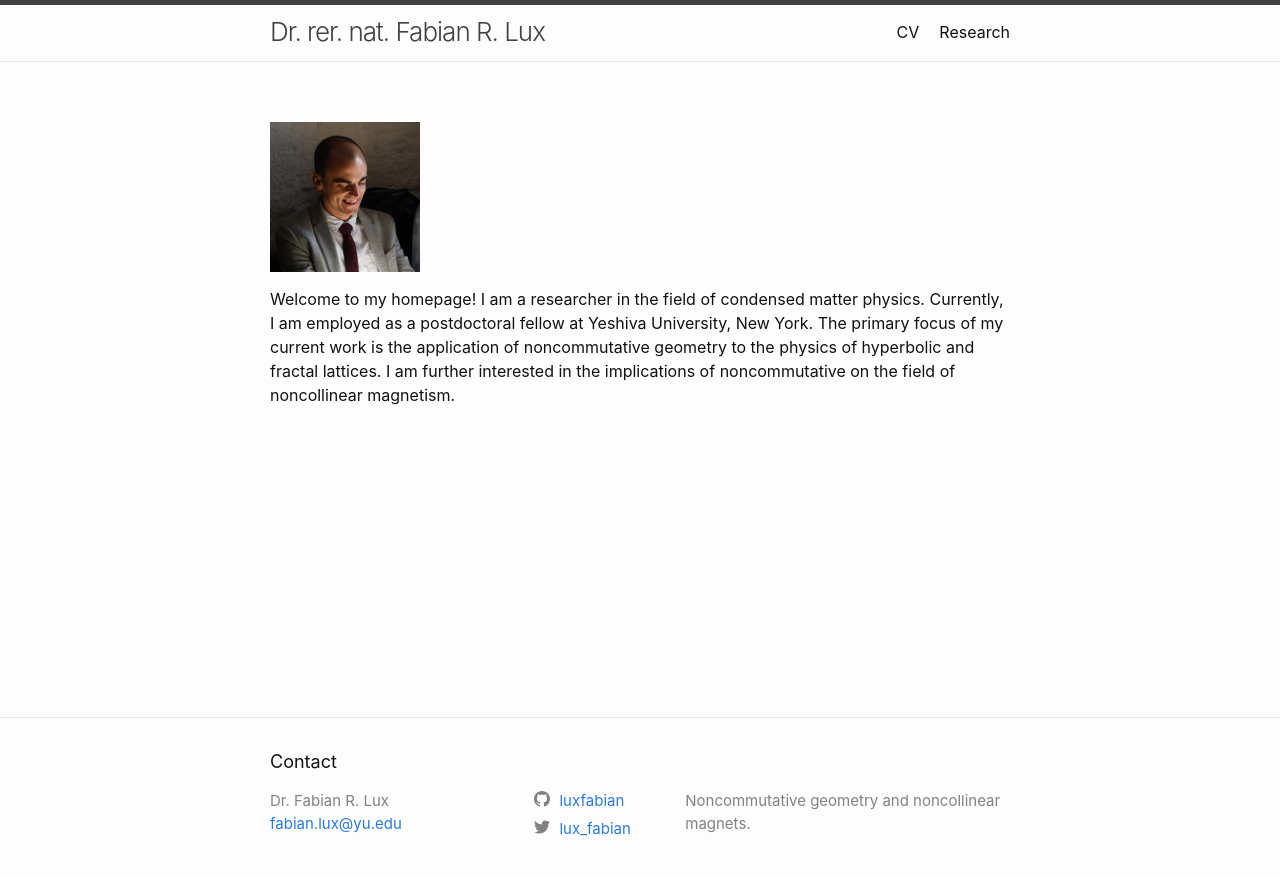
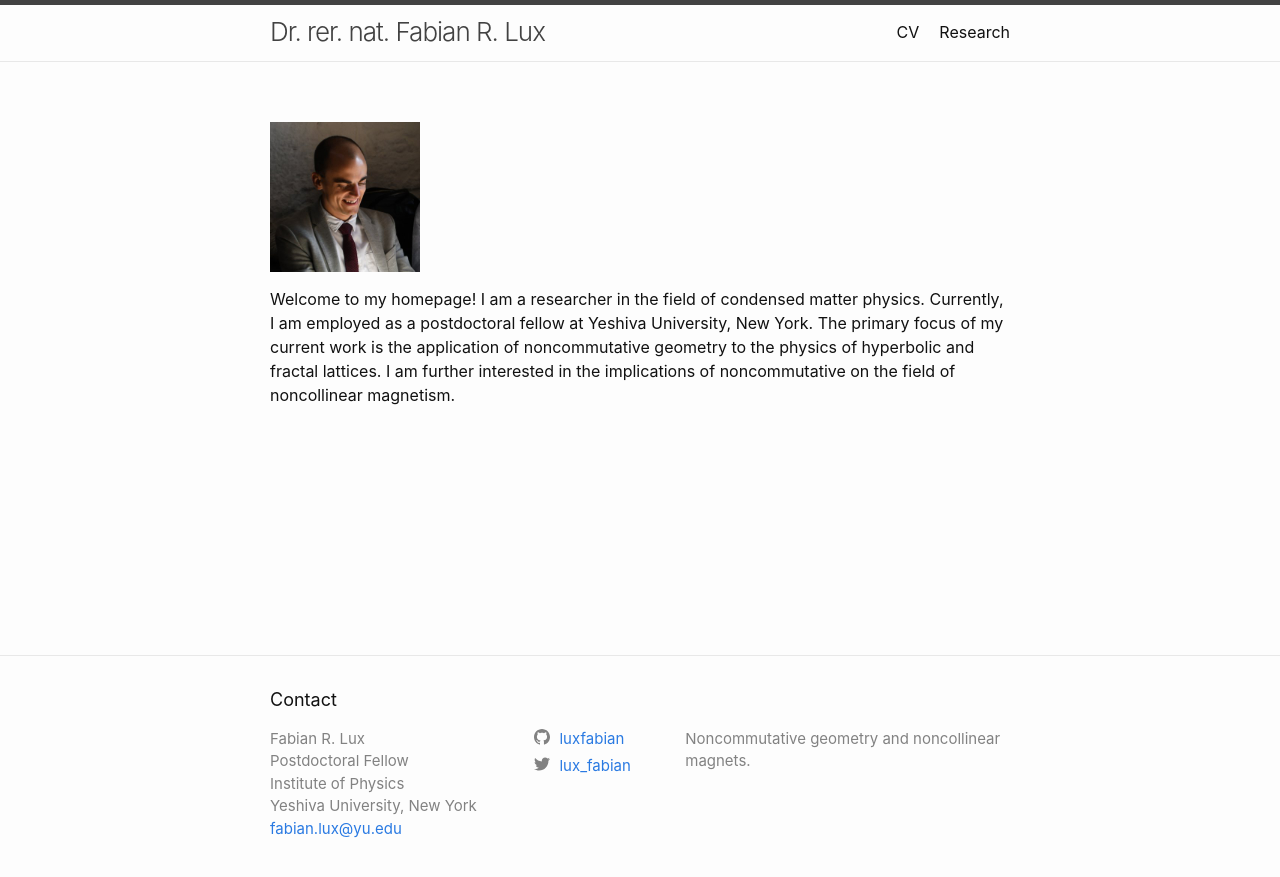
Before and after one commit to luxfabian/luxfabian.github.io, a Jekyll site: the page built from index.markdown, in a window 1280 px wide. Shown: the top 877 px of the page. Built offline with Jekyll 4.4.1, drawn with Linux system fonts in a browser that asks for light colours.

Commit message:
Contact coordinates

```diff
--- a/_includes/footer.html
+++ b/_includes/footer.html
@@ -8,7 +8,7 @@
     <div class="footer-col-wrapper">
       <div class="footer-col footer-col-1">
         <ul class="contact-list">
-          <li class="p-name">Dr. Fabian R. Lux</li>
+		<li class="p-name">Fabian R. Lux <br> Postdoctoral Fellow <br> Institute of Physics <br> Yeshiva University, New York</li>
             {%- if site.email -%}
             <li><a class="u-email" href="mailto:{{ site.email }}">{{ site.email }}</a></li>
             {%- endif -%}
```
